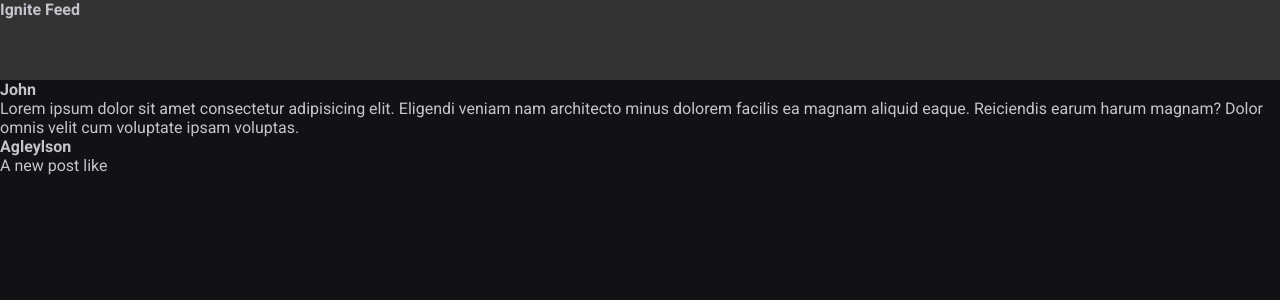
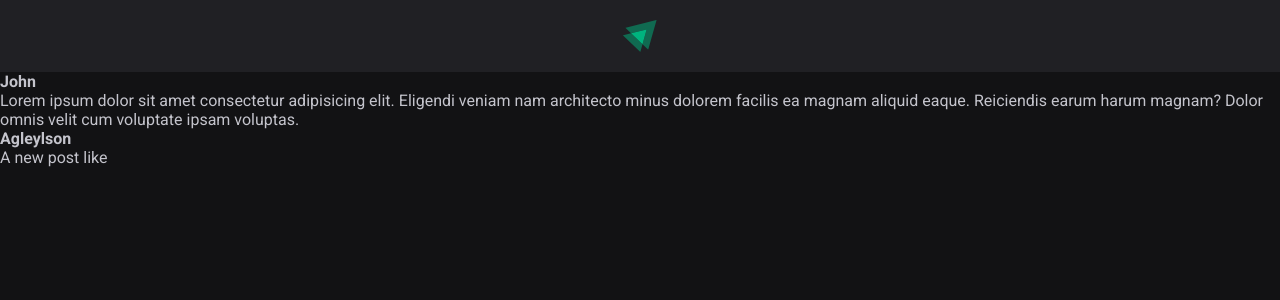
Before and after one commit to agleymelo/01-fundamentals-reactjs-ts, a React (Vite) app: page / in a window 1280 px wide. Shown: the top 300 px of the page. Built offline with nearby package versions, Linux system fonts and the light colour scheme.

Commit message:
Estrutura da aplicacao - Componente: Header

```diff
--- a/src/components/Header.jsx
+++ b/src/components/Header.jsx
@@ -1,9 +1,11 @@
 import styles from "./Header.module.css"
+
+import igniteLogo from "../assets/ignite-logo.svg"
 
 export function Header() {
   return (
     <header className={styles.header}>
-      <strong>Ignite Feed</strong>
+      <img src={igniteLogo} alt="Logotipo do Ignite" />
     </header>
   )
 }
--- a/src/components/Header.module.css
+++ b/src/components/Header.module.css
@@ -1,4 +1,10 @@
 .header {
-  background: #333;
-  height: 80px;
+  background: var(--gray-800);
+  display: flex;
+  justify-content: center;
+  padding: 1.25rem 0;
 }
+
+.header img {
+  height: 2rem;
+}
```
Also changed, not shown: src/assets/ignite-logo.svg (added).
